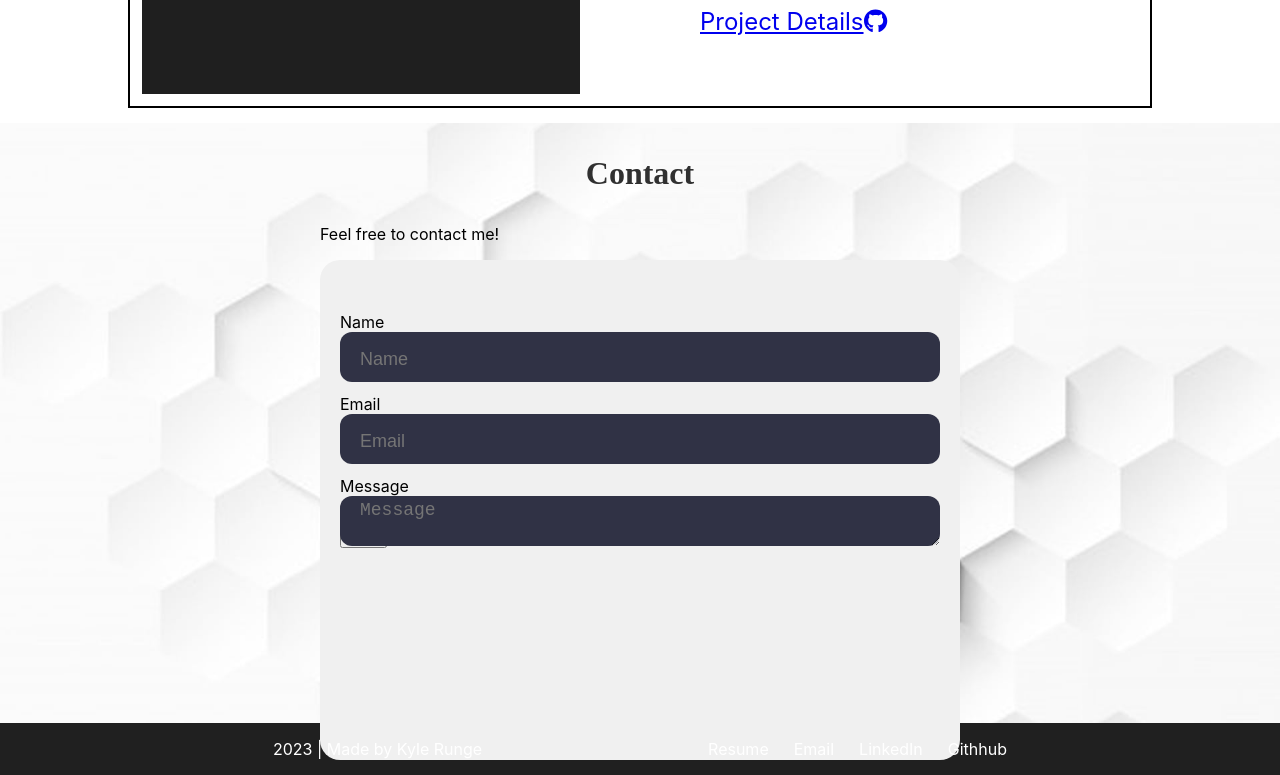
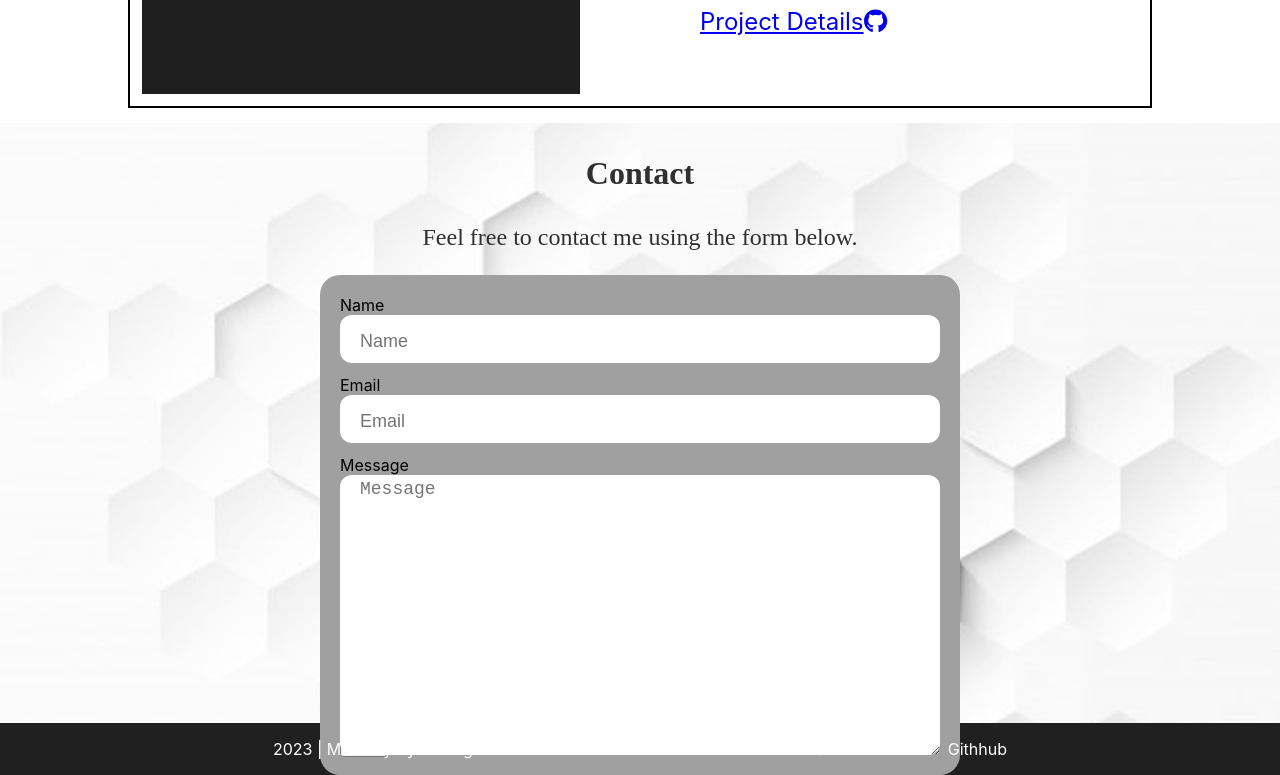
Before and after one commit to krunge1/portfolio_website, a React (Create React App) app in the folder client/: page / in a window 1280 px wide. Shown: the part 2380-3155 px from the top of the page. Built offline with nearby package versions, Linux system fonts and the light colour scheme.

Commit message:
Contact and Footer changes css

```diff
--- a/client/src/Controllers/Contact.js
+++ b/client/src/Controllers/Contact.js
@@ -26,11 +26,11 @@ const Contact = () => {
         <div className={styles.backgroundImage} id="contact">
         <div className={styles.body}>
             <h3 className={styles.subHeader}>Contact</h3>
-            <p>Feel free to contact me!</p>
+            <p className={styles.text}>Feel free to contact me using the form below.</p>
             <div className={styles.contactGroup} >
             </div>
             <form ref={form} onSubmit={sendEmail} className={styles.form}>
-                <div className={styles.inputContainer}>
+                <div className={styles.topInputContainer}>
                     <label>Name</label>
                     <input
                         className={styles.input}
@@ -52,7 +52,7 @@ const Contact = () => {
                         onChange = {(e) => setEmail(e.target.value)}
                         />
                 </div>
-                <div className={styles.inputContainer}>
+                <div className={styles.textAreaInputContainer}>
                     <label>Message</label>
                     <textarea
                         className={styles.input}
--- a/client/src/Controllers/JavaDetails.js
+++ b/client/src/Controllers/JavaDetails.js
@@ -2,7 +2,9 @@ import React from 'react'
 
 const JavaDetails = () => {
     return (
-        <div>JavaDetails</div>
+        <div>
+
+        </div>
     )
 }
 
--- a/client/src/styles/Contact.module.css
+++ b/client/src/styles/Contact.module.css
@@ -21,6 +21,13 @@
     text-align: center;
 }
 
+.text{
+    font-size: 1.5em;
+    color: #303030;
+    font-family: "WensleyDemo";
+    text-align: center;
+}
+
 .contactGroup{
     display: flex;
     justify-content: space-between;
@@ -29,7 +36,7 @@
 }
 
 .form {
-    background-color: #F0F0F0;
+    background-color: #A0A0A0;
     border-radius: 20px;
     box-sizing: border-box;
     height: 500px;
@@ -38,19 +45,32 @@
     margin: auto;
 }
 
+.topInputContainer{
+    height: 3em;
+    position: relative;
+    width: 100%;
+}
+
 .inputContainer {
-    height: 50px;
+    height: 3em;
+    position: relative;
+    width: 100%;
+    margin-top: 2em;
+}
+
+.textAreaInputContainer {
+    height: 17.5em;
     position: relative;
     width: 100%;
     margin-top: 2em;
 }
 
 .input {
-    background-color: #303245;
+    background-color: #ffffff;
     border-radius: 12px;
     border: 0;
     box-sizing: border-box;
-    color: #eee;
+    color: #505050;
     font-size: 18px;
     height: 100%;
     outline: 0;
--- a/client/src/views/JavaProject.js
+++ b/client/src/views/JavaProject.js
@@ -1,14 +1,14 @@
 import React from 'react'
 import Header from '../Controllers/Header'
 import JavaDetails from '../Controllers/JavaDetails'
-import Contact from '../Controllers/Contact'
+import Footer from '../Controllers/Footer'
 
 const JavaProject = () => {
     return (
         <div>
             <Header/>
             <JavaDetails/>
-            <Contact/>
+            <Footer/>
         </div>
     )
 }
--- a/client/src/views/MERNProject.js
+++ b/client/src/views/MERNProject.js
@@ -1,13 +1,13 @@
 import React from 'react'
 import Header from '../Controllers/Header'
-import Contact from '../Controllers/Contact'
+import Footer from '../Controllers/Footer'
+
 
 const s = () => {
     return (
         <div>
             <Header/>
-
-            <Contact/>
+            <Footer/>
         </div>
     )
 }
--- a/client/src/views/PythonProject.js
+++ b/client/src/views/PythonProject.js
@@ -1,13 +1,13 @@
 import React from 'react'
 import Header from '../Controllers/Header'
-import Contact from '../Controllers/Contact'
+import Footer from '../Controllers/Footer'
+
 
 const PythonProject = () => {
     return (
         <div>
             <Header/>
-
-            <Contact/>
+            <Footer/>
         </div>
     )
 }
```
